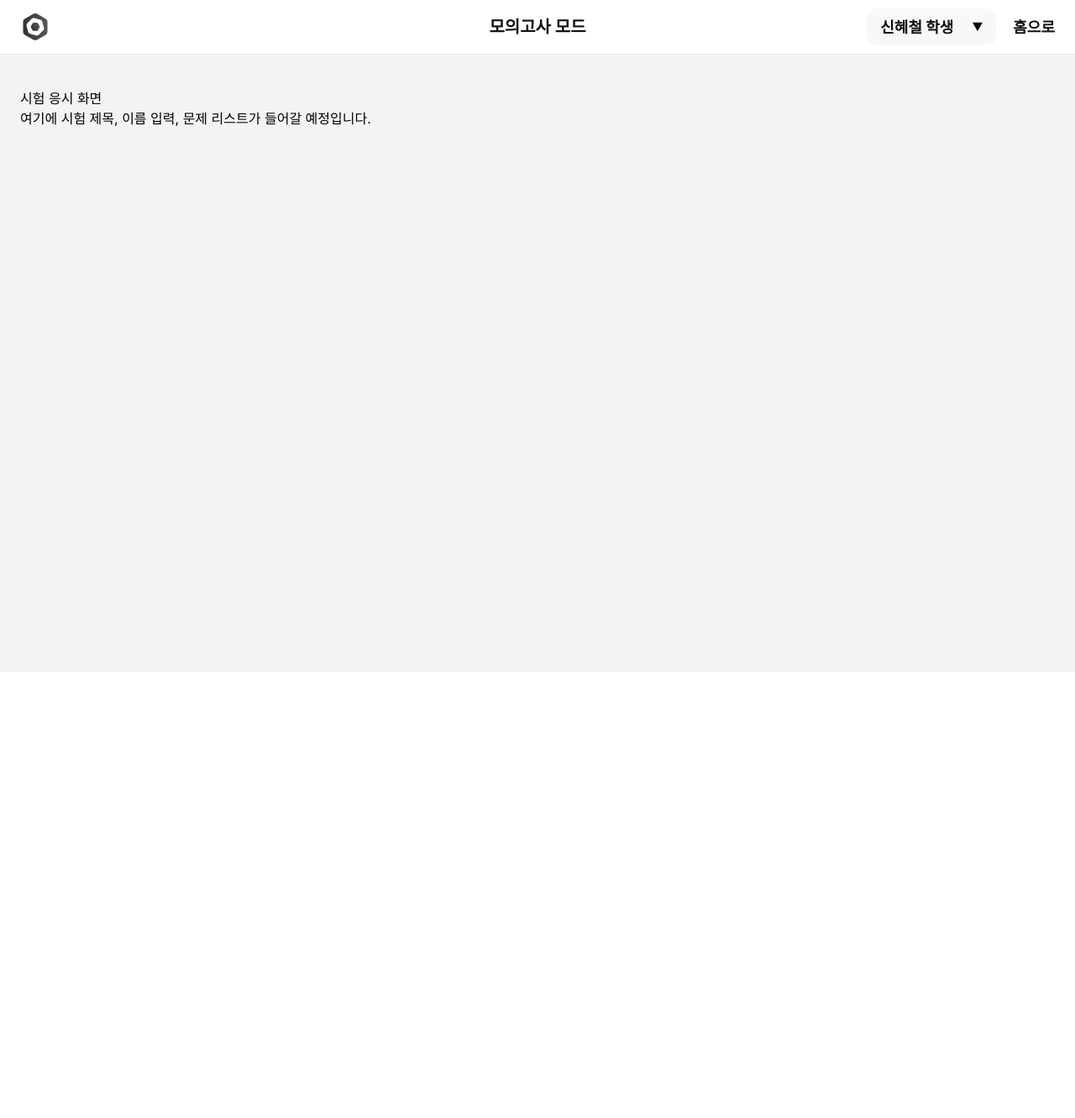
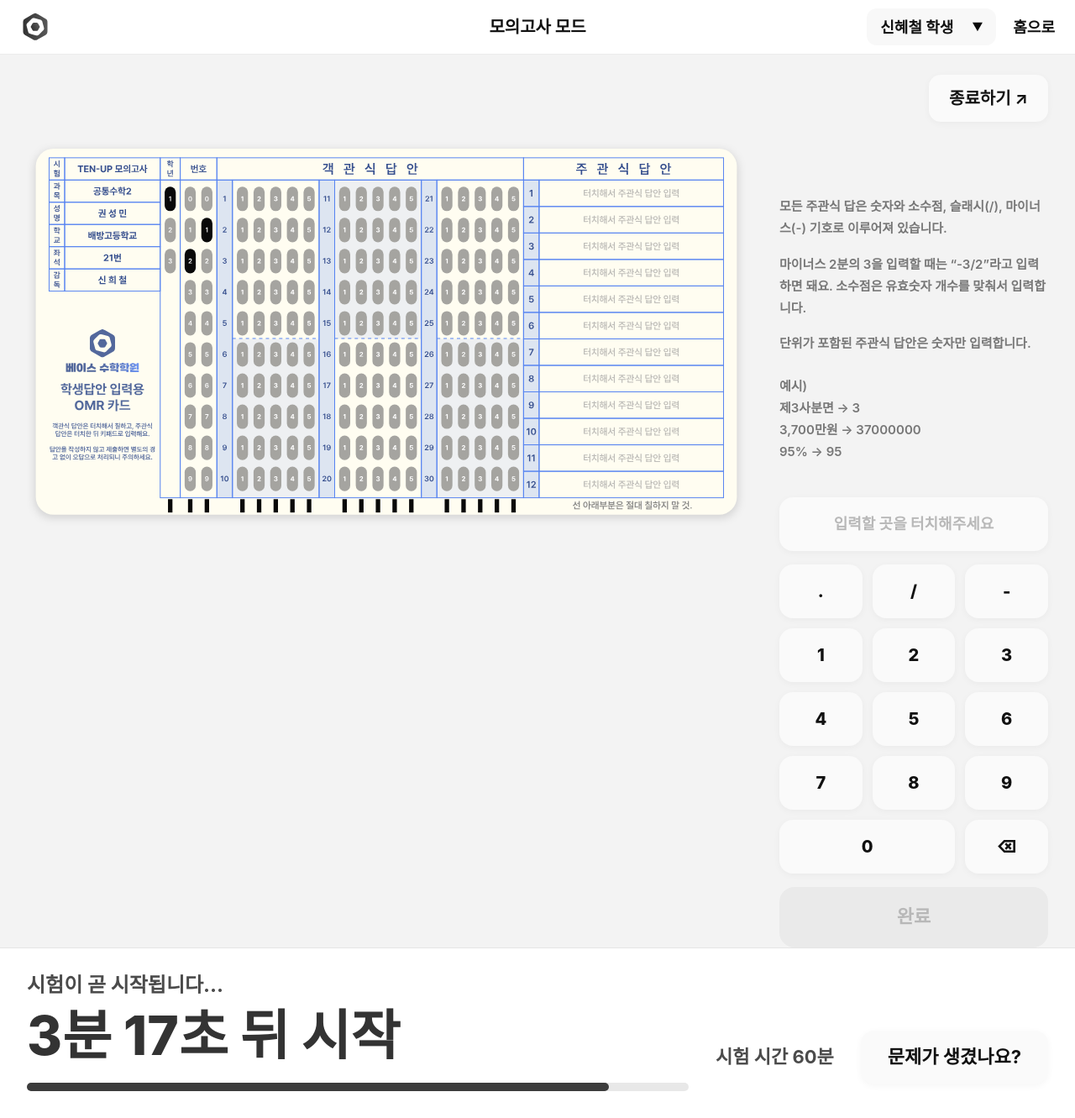
Before and after one commit to hey-anna/unboxers-assignment-mock-exam-fe, a React (Vite) app: page /exam in a window 1280 px wide. Shown: the whole page at 84% size. Before the commit the page ends 800 px from the top, so only its background shows below. Built offline with nearby package versions, Linux system fonts and the light colour scheme.

Commit message:
feat: 시험 응시 화면 UI 구현

```diff
--- a/src/pages/exam/ExamPage.tsx
+++ b/src/pages/exam/ExamPage.tsx
@@ -1,8 +1,137 @@
+import examOmrBoardImage from "../../assets/images/exam/exam-omr-board.svg";
+
 export default function ExamPage() {
+  const keypadRows = [
+    [".", "/", "-"],
+    ["1", "2", "3"],
+    ["4", "5", "6"],
+    ["7", "8", "9"],
+  ];
+
   return (
-    <section style={{ padding: "40px 24px" }}>
-      <h1>시험 응시 화면</h1>
-      <p>여기에 시험 제목, 이름 입력, 문제 리스트가 들어갈 예정입니다.</p>
+    <section className="min-h-[calc(100vh-65px)] bg-[#F3F3F3]">
+      <div className="flex min-h-[calc(100vh-65px)] flex-col">
+        <div className="flex-1 px-8 pt-6 pb-0">
+          <div className="mb-6 flex justify-end">
+            <button
+              type="button"
+              className="inline-flex h-[56px] items-center justify-center rounded-[14px] bg-[#FAFAFA] px-6 text-[20px] font-bold text-[#111111] shadow-[0_2px_8px_rgba(0,0,0,0.04)]"
+            >
+              종료하기 ↗
+            </button>
+          </div>
+
+          <div className="mx-auto flex w-full max-w-[1360px] items-start justify-center gap-10">
+            <div className="flex-1">
+              <div className="flex justify-center">
+                <img
+                  src={examOmrBoardImage}
+                  alt="OMR 답안 입력 화면"
+                  className="block h-auto w-full max-w-[1080px] object-contain"
+                />
+              </div>
+            </div>
+
+            <aside className="w-[320px] shrink-0 pt-16">
+              <div className="text-[15px] font-semibold leading-[1.75] text-[#777777]">
+                <p>
+                  모든 주관식 답은 숫자와 소수점, 슬래시(/), 마이너스(-) 기호로
+                  이루어져 있습니다.
+                </p>
+                <p className="mt-4">
+                  마이너스 2분의 3을 입력할 때는 “-3/2”라고 입력하면 돼요.
+                  소수점은 유효숫자 개수를 맞춰서 입력합니다.
+                </p>
+                <p className="mt-4">
+                  단위가 포함된 주관식 답안은 숫자만 입력합니다.
+                </p>
+                <p className="mt-6">
+                  예시)
+                  <br />
+                  제3사분면 → 3
+                  <br />
+                  3,700만원 → 37000000
+                  <br />
+                  95% → 95
+                </p>
+              </div>
+
+              <div className="mt-10">
+                <button
+                  type="button"
+                  className="flex h-[64px] w-full items-center justify-center rounded-[16px] bg-[#FAFAFA] text-[18px] font-bold text-[#B8B8B8] shadow-[0_2px_8px_rgba(0,0,0,0.04)]"
+                >
+                  입력할 곳을 터치해주세요
+                </button>
+
+                <div className="mt-4 grid grid-cols-3 gap-3">
+                  {keypadRows.flat().map((key) => (
+                    <button
+                      key={key}
+                      type="button"
+                      className="flex h-[64px] items-center justify-center rounded-[16px] bg-[#FAFAFA] text-[20px] font-extrabold text-[#111111] shadow-[0_2px_8px_rgba(0,0,0,0.04)]"
+                    >
+                      {key}
+                    </button>
+                  ))}
+
+                  <button
+                    type="button"
+                    className="col-span-2 flex h-[64px] items-center justify-center rounded-[16px] bg-[#FAFAFA] text-[20px] font-extrabold text-[#111111] shadow-[0_2px_8px_rgba(0,0,0,0.04)]"
+                  >
+                    0
+                  </button>
+
+                  <button
+                    type="button"
+                    className="flex h-[64px] items-center justify-center rounded-[16px] bg-[#FAFAFA] text-[20px] font-extrabold text-[#111111] shadow-[0_2px_8px_rgba(0,0,0,0.04)]"
+                  >
+                    ⌫
+                  </button>
+                </div>
+
+                <button
+                  type="button"
+                  className="mt-4 flex h-[72px] w-full items-center justify-center rounded-[18px] bg-[#EAEAEA] text-[22px] font-bold text-[#B8B8B8]"
+                >
+                  완료
+                </button>
+              </div>
+            </aside>
+          </div>
+        </div>
+
+        <div className="border-t border-[#E5E5E5] bg-white px-8 py-8">
+          <div className="mx-auto flex w-full max-w-[1560px] items-end justify-between gap-8">
+            <div className="flex-1">
+              <p className="text-[24px] font-bold leading-none text-[#4B4B4B]">
+                시험이 곧 시작됩니다...
+              </p>
+
+              <p className="mt-4 text-[64px] font-extrabold leading-none text-[#333333]">
+                3분 17초 뒤 시작
+              </p>
+
+              <div className="mt-6 h-[10px] w-full rounded-full bg-[#E8E8E8]">
+                <div className="h-full w-[88%] rounded-full bg-[#3C3C3C]" />
+              </div>
+            </div>
+
+            <div className="flex min-w-[340px] items-center justify-end gap-8 pb-2">
+              <span className="text-[22px] font-bold text-[#4B4B4B]">
+                시험 시간 60분
+              </span>
+
+              <button
+                type="button"
+                className="inline-flex h-[64px] items-center justify-center rounded-[16px] bg-[#FAFAFA] px-8 text-[22px] font-bold text-[#111111] shadow-[0_2px_8px_rgba(0,0,0,0.04)]"
+              >
+                문제가 생겼나요?
+              </button>
+            </div>
+          </div>
+        </div>
+      </div>
     </section>
   );
 }
```
Also changed, not shown: src/assets/images/exam/exam-omr-board.svg (added).
